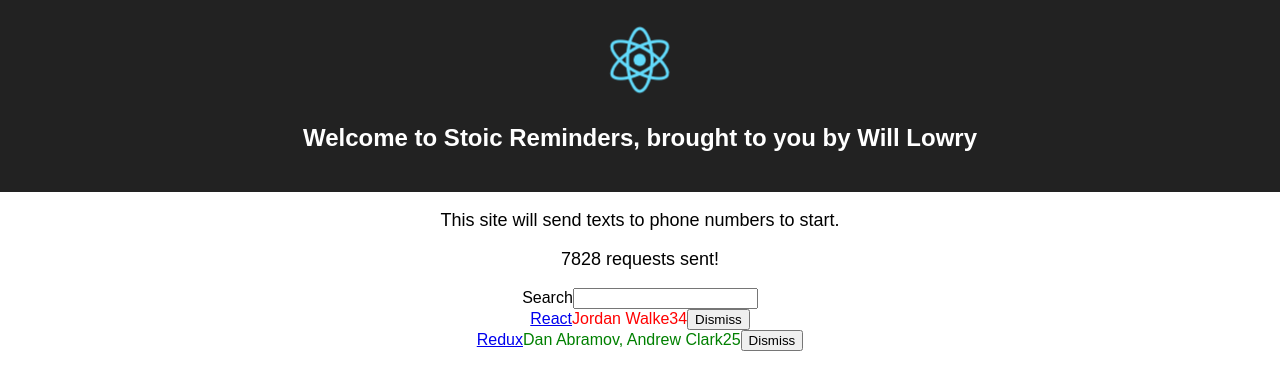
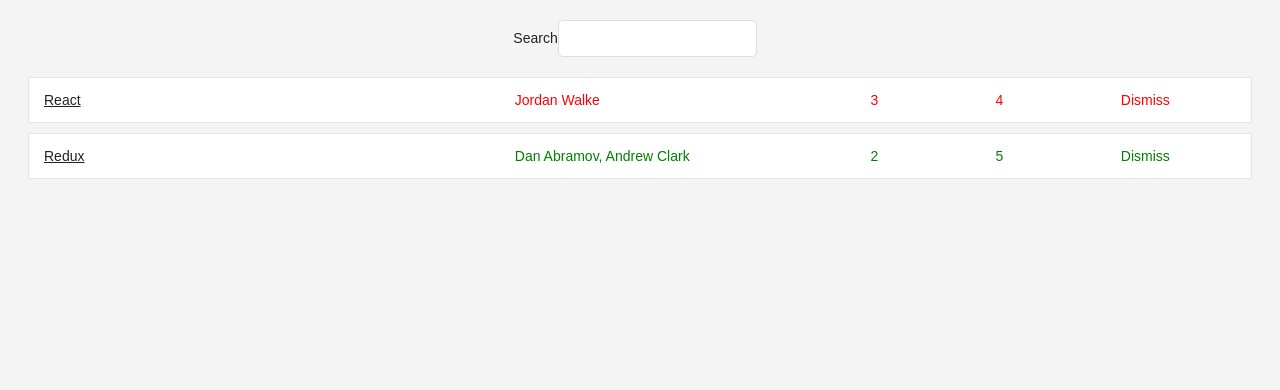
Before and after one commit to wlowry88/crytpo-news-client, a React (Create React App) app: page / in a window 1280 px wide. Shown: the top 390 px of the page. Built offline with nearby package versions, Linux system fonts and the light colour scheme.

Commit message:
change css, refactoring for style

```diff
--- a/src/App.css
+++ b/src/App.css
@@ -21,3 +21,37 @@
   from { transform: rotate(0deg); }
   to { transform: rotate(360deg); }
 }
+.page { margin: 20px;
+}
+.interactions { text-align: center;
+}
+.table {
+margin: 20px 0;
+}
+.table-header {
+display: flex;
+line-height: 24px;
+font-size: 16px;
+padding: 0 10px; justify-content: space-between;
+}
+.table-empty { margin: 200px; text-align: center; font-size: 16px;
+}
+.table-row { display: flex; line-height: 24px;
+white-space: nowrap; margin: 10px 0;
+padding: 10px; background: #ffffff; border: 1px solid #e3e3e3;
+}
+.table-header > span { overflow: hidden; text-overflow: ellipsis; padding: 0 5px;
+}
+.table-row > span { overflow: hidden; text-overflow: ellipsis; padding: 0 5px;
+}
+.button-inline {
+border-width: 0;
+background: transparent;
+color: inherit;
+text-align: inherit; -webkit-font-smoothing: inherit; padding: 0;
+font-size: inherit;
+cursor: pointer; }
+.button-active {
+border-radius: 0;
+border-bottom: 1px solid #38BB6C;
+}
--- a/src/App.js
+++ b/src/App.js
@@ -54,22 +54,14 @@
   render() {
     const { searchTerm, list } = this.state;
     return (
-      <div className="App">
-        <div className="App-header">
-          <img src={logo} className="App-logo" alt="logo" />
-          <WelcomeMessage firstName = "Will" lastName = 'Lowry' />
+      <div className="page">
+        <div className="interactions">
+          <Search
+            value={searchTerm}
+            onChange={this.onSearchChange}
+          >Search
+          </Search>
         </div>
-        <p className="App-intro">
-          This site will send texts to phone numbers to start.
-        </p>
-        <p className="App-intro">
-          {randomNumber} requests sent!
-        </p>
-        <Search
-          value={searchTerm}
-          onChange={this.onSearchChange}
-        >Search
-        </Search>
         <Table
           list={list}
           pattern={searchTerm}
@@ -90,25 +82,43 @@
     />
   </form>
 
+const largeColumn = {
+  width: '40%'
+};
+const midColumn = {
+  width: '30%'
+};
+const smallColumn = {
+  width: '10%'
+};
+
 const Table = ({ list, pattern, onDismiss }) =>
-  <div>
+  <div className="table">
     { list.filter(isSearched(pattern))
       .map(item =>
-        <div key={item.objectID} style={{color: color(item.objectID)}}>
-          <span>
+        <div key={item.objectID} className="table-row" style={{color: color(item.objectID)}}>
+          <span style={largeColumn}>
             <a href={item.url}>{item.title}</a>
           </span>
-          <span>{item.author}</span>
-          <span>{item.num_comments}</span>
-          <span>{item.points}</span>
-          <span>
-            <Button onClick={() => onDismiss(item.objectID)}>
+          <span style={midColumn}>
+            {item.author}
+          </span>
+          <span style={smallColumn}>
+            {item.num_comments}
+          </span>
+          <span style={smallColumn}>
+            {item.points}
+          </span>
+          <span style={smallColumn}>
+            <Button
+              onClick={() => onDismiss(item.objectID)}
+              className="button-inline"
+              >
               Dismiss
             </Button>
           </span>
         </div>
-      )
-    }
+      )}
   </div>
 
 const Button = ({ onClick, className='', children }) =>
--- a/src/index.css
+++ b/src/index.css
@@ -1,5 +1,23 @@
 body {
-  margin: 0;
-  padding: 0;
-  font-family: sans-serif;
+color: #222;
+background: #f4f4f4;
+font: 400 14px CoreSans, Arial,sans-serif;
 }
+a{
+color: #222;
+}
+a:hover {
+text-decoration: underline;
+}
+ul, li { list-style: none; padding: 0; margin: 0;
+}
+input {
+padding: 10px; border-radius: 5px; outline: none; margin-right: 10px; border: 1px solid #dddddd;
+}
+button {
+padding: 10px; border-radius: 5px; border: 1px solid #dddddd; background: transparent; color: #808080;
+cursor: pointer; }
+button:hover { color: #222;
+}
+*:focus { outline: none;
+}
```
